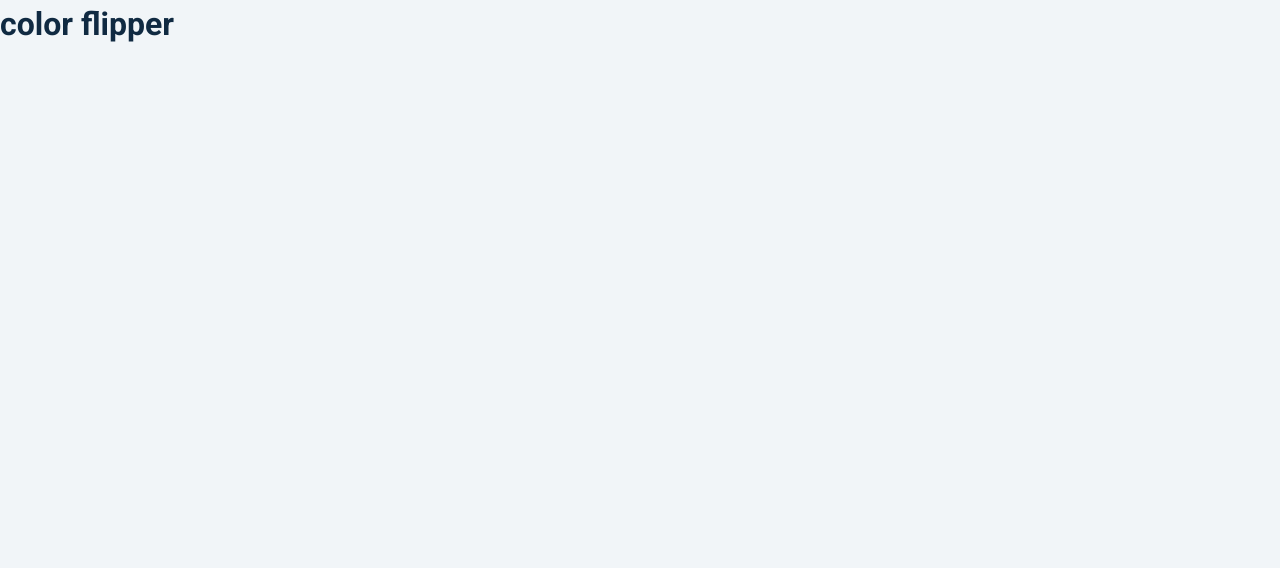
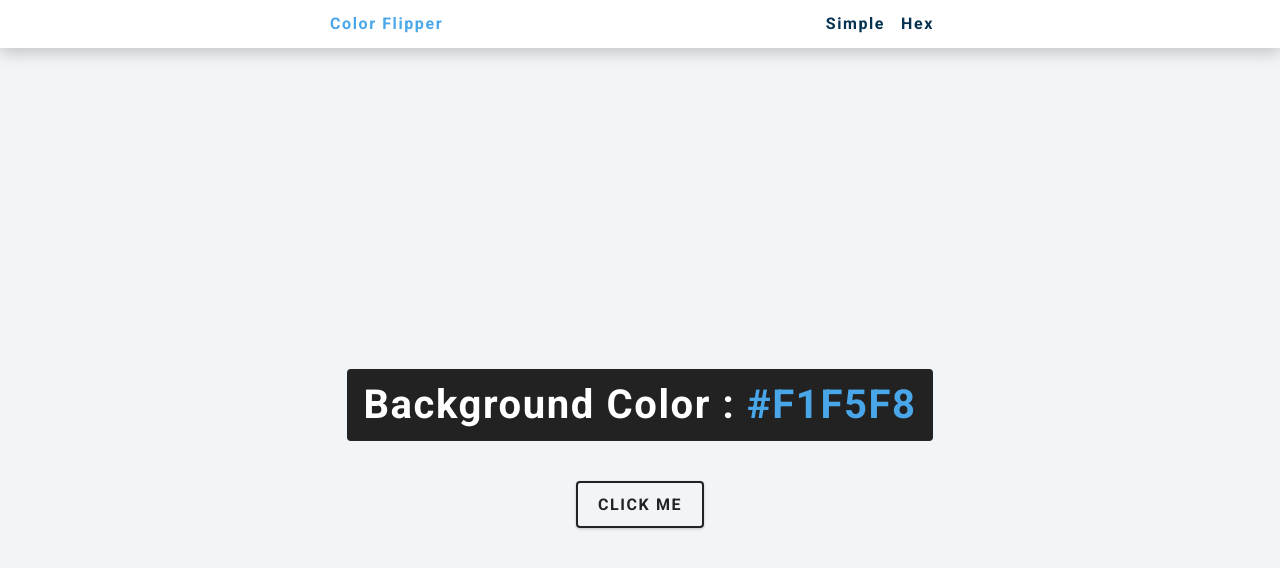
Before and after one commit to lukcnt/color-flipper, a plain HTML site: page index.html in a window 1280 px wide. Drawn offline with Linux system fonts and the light colour scheme.

Commit message:
Change the index page

```diff
--- a/index.html
+++ b/index.html
@@ -8,9 +8,25 @@
     <title>Color Flipper || Simple</title>
 </head>
 <body>
-    <h1>color flipper</h1>
+    <nav>
+        <div class="nav-center">
+            <h4>Color Flipper</h4>
+            <ul class="nav-links">
+                <li>
+                    <a href="index.html">Simple</a>
+                </li>
+                <li>
+                    <a href="hex.html">Hex</a>
+                </li>
+            </ul>
+        </div>
+    </nav>
+    <main>
+        <div class="container">
+            <h2>Background Color : <span class="color">#F1F5F8</span></h2>
+            <button class="button button-hero" id="button">click me</button>
+        </div>
+    </main>
     <script src="./js/app.js"></script>
 </body>
 </html>
-
-<!-- Prioridade 3 -->
```
